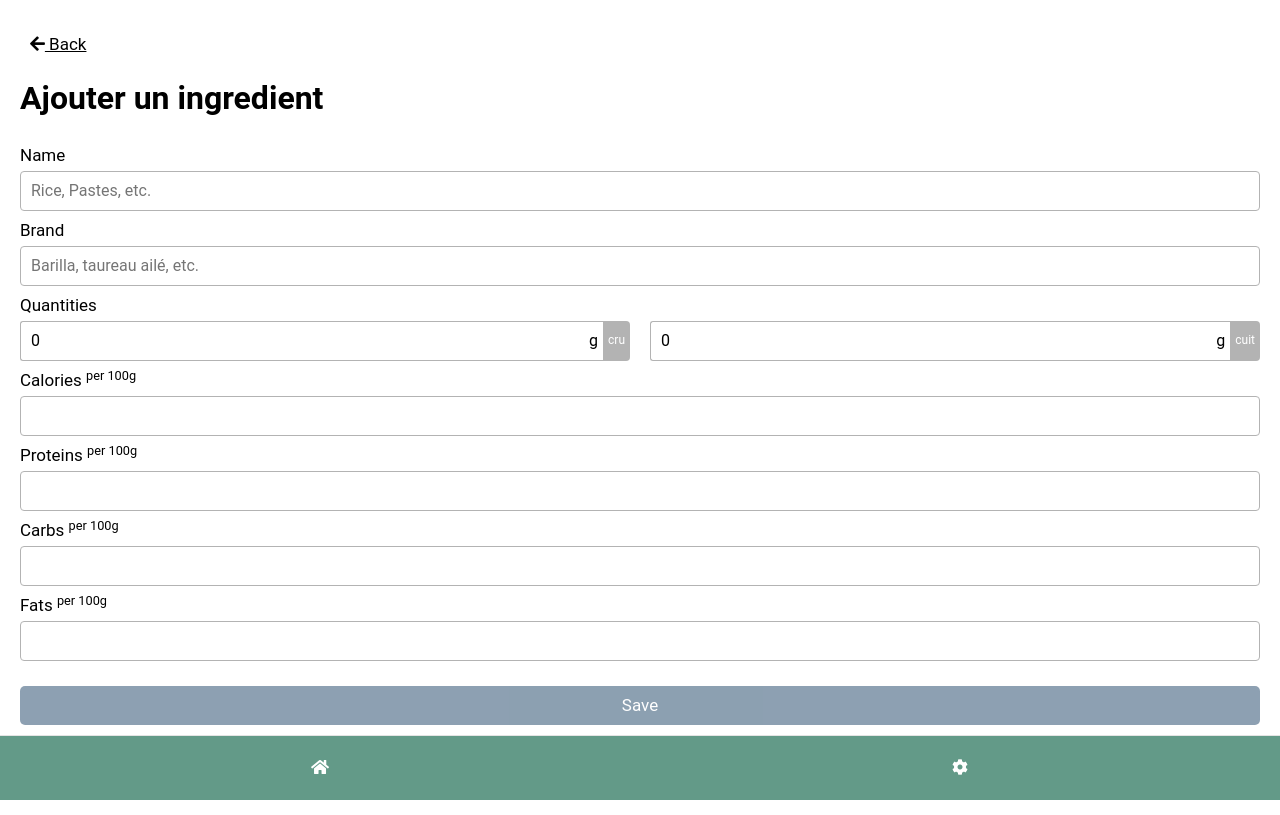
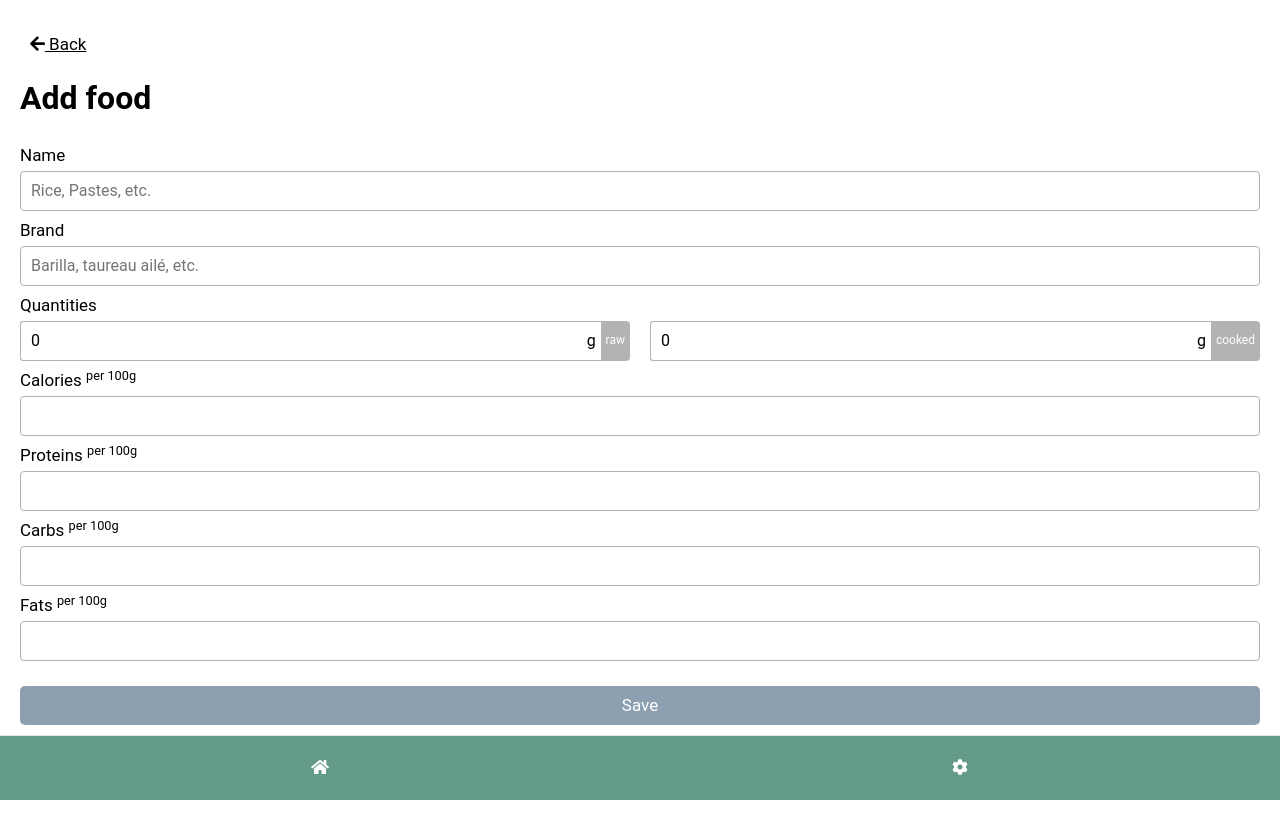
Before and after one commit to LeoGoemaere/nutrition-facts, a Nuxt app: page /FoodRegister in a window 1280 px wide. Built offline with nearby package versions, Linux system fonts and the light colour scheme.

Commit message:
Translate to en

```diff
--- a/components/FoodData.vue
+++ b/components/FoodData.vue
@@ -19,7 +19,7 @@ export default {
   },
   computed: {
     displayFoodInfos() {
-      return this.isCooked ? 'cuit' : 'cru';
+      return this.isCooked ? 'cooked' : 'raw';
     }
   }
 }
--- a/components/FoodLineItem.vue
+++ b/components/FoodLineItem.vue
@@ -20,8 +20,9 @@
       :isActive="isDeleteNotificationOpen"
       @canceled="closeDeleteNotification"
       @validated="deleteLineItem"
-      :validateButton="{ text: 'Supprimer', modifier: 'danger' }"
-      :cancelButton="{ text: 'Annuler' }"
+      :validateButton="{ text: 'Delete', modifier: 'danger' }"
+      :cancelButton="{ text: 'Cancel' }"
+      description="Delete the food."
     />
   </div>
 </template>
--- a/components/ImportExport.vue
+++ b/components/ImportExport.vue
@@ -1,14 +1,14 @@
 <template>
   <div>
     <div class="settings__row">
-      <label for="" class="form__label">Importer des données</label>
+      <label for="" class="form__label">Import datas</label>
       <div class="settings__content">
         <input class="form__input" type="file" value="import" ref="file">
         <button class="button button--primary settings__button" @click="importFile">Import</button>
       </div>
     </div>
     <div class="settings__row">
-      <p class="form__label">Exporter les données</p>
+      <p class="form__label">Export datas</p>
       <button class="button button--primary settings__button" @click="exportFile">Export</button>
     </div>
   </div>
--- a/pages/FoodRegister/index.vue
+++ b/pages/FoodRegister/index.vue
@@ -1,7 +1,7 @@
 <template>
   <div>
     <button class="button button--aslink" @click="$router.push({ path: '/'})"><i class="fas fa-arrow-left"></i> Back</button>
-    <h1>Ajouter un ingredient</h1>
+    <h1>Add food</h1>
     <FormFood />
   </div>
 </template>
--- a/pages/foodModifier/index.vue
+++ b/pages/foodModifier/index.vue
@@ -1,7 +1,7 @@
 <template>
   <div>
     <button class="button button--aslink" @click="$router.push({ path: '/'})"><i class="fas fa-arrow-left"></i> Back</button>
-    <h1>Modifier un ingredient</h1>
+    <h1>Modify food</h1>
     <FormFood :foodId="$route.query.id" />
   </div>
 </template>
--- a/pages/index.vue
+++ b/pages/index.vue
@@ -10,7 +10,7 @@
         :raw="food.quantities.raw"
         :cooked="food.quantities.cooked"
       />
-      <button class="button button--primary" @click="$router.push({ name: 'foodRegister' })">Ajouter un ingredient</button>
+      <button class="button button--primary" @click="$router.push({ name: 'foodRegister' })">Add food</button>
     </div>
   </div>
 </template>
--- a/pages/settings/index.vue
+++ b/pages/settings/index.vue
@@ -1,6 +1,6 @@
 <template>
   <div>
-    <h1>Préférences</h1>
+    <h1>Settings</h1>
     <div class="site__content">
       <ImportExport />
     </div>
```
